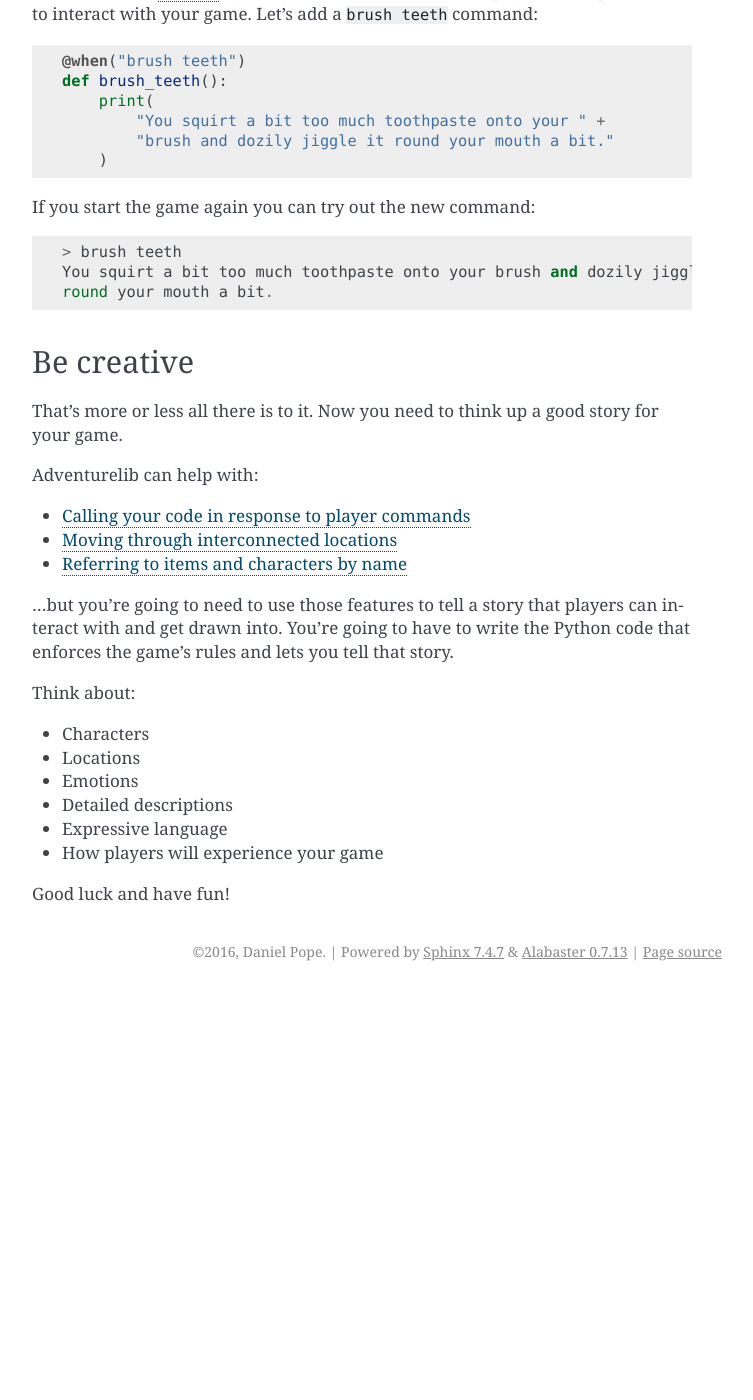
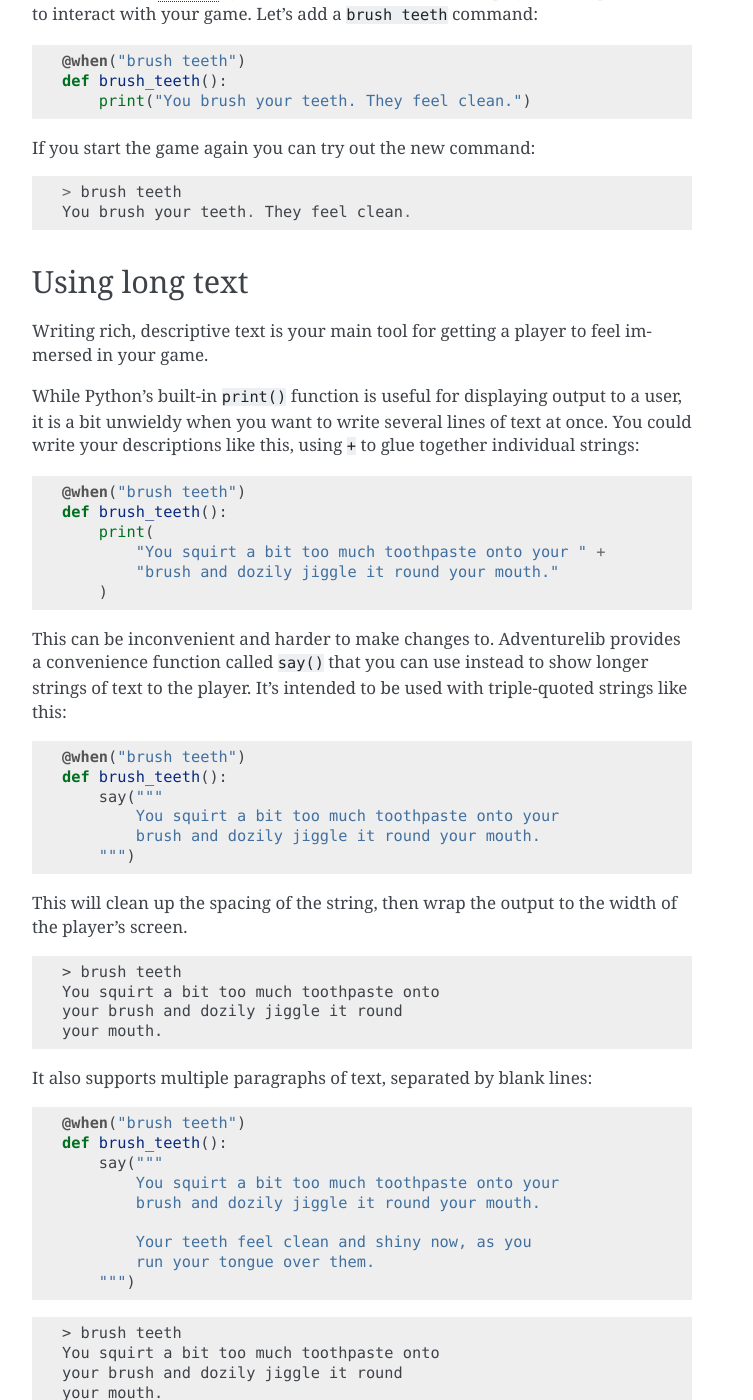
Before and after one commit to lordmauve/adventurelib, a Sphinx documentation site: the page built from doc/intro.rst, in a window 1280 px wide and 1400 px high, scrolled down 1043 px. Shown: the whole window, without its empty margins (388-1141 px from the left). Built offline with Sphinx 7.4.7, drawn with Linux system fonts in a browser that asks for light colours; before the commit the page ends 2034 px from its top, so only the background shows below that; some of the changed text lies outside the part shown.

Commit message:
Add say() function for wrapped text output

```diff
--- a/doc/intro.rst
+++ b/doc/intro.rst
@@ -54,16 +54,85 @@ command::
 
     @when("brush teeth")
     def brush_teeth():
-        print(
-            "You squirt a bit too much toothpaste onto your " +
-            "brush and dozily jiggle it round your mouth a bit."
-        )
+        print("You brush your teeth. They feel clean.")
 
 If you start the game again you can try out the new command::
 
     > brush teeth
-    You squirt a bit too much toothpaste onto your brush and dozily jiggle it
-    round your mouth a bit.
+    You brush your teeth. They feel clean.
+
+
+Using long text
+---------------
+
+Writing rich, descriptive text is your main tool for getting a player to feel
+immersed in your game.
+
+While Python's built-in ``print()`` function is useful for displaying output
+to a user, it is a bit unwieldy when you want to write several lines of text
+at once. You could write your descriptions like this, using ``+`` to glue
+together individual strings::
+
+    @when("brush teeth")
+    def brush_teeth():
+        print(
+            "You squirt a bit too much toothpaste onto your " +
+            "brush and dozily jiggle it round your mouth."
+        )
+
+This can be inconvenient and harder to make changes to. Adventurelib provides a
+convenience function called ``say()`` that you can use instead to show longer
+strings of text to the player. It's intended to be used with triple-quoted
+strings like this::
+
+    @when("brush teeth")
+    def brush_teeth():
+        say("""
+            You squirt a bit too much toothpaste onto your
+            brush and dozily jiggle it round your mouth.
+        """)
+
+This will clean up the spacing of the string, then wrap the output to the width
+of the player's screen.
+
+.. code-block:: none
+
+    > brush teeth
+    You squirt a bit too much toothpaste onto
+    your brush and dozily jiggle it round
+    your mouth.
+
+It also supports multiple paragraphs of text, separated by blank lines::
+
+    @when("brush teeth")
+    def brush_teeth():
+        say("""
+            You squirt a bit too much toothpaste onto your
+            brush and dozily jiggle it round your mouth.
+
+            Your teeth feel clean and shiny now, as you
+            run your tongue over them.
+        """)
+
+.. code-block:: none
+
+    > brush teeth
+    You squirt a bit too much toothpaste onto
+    your brush and dozily jiggle it round
+    your mouth.
+
+    Your teeth feel clean and shiny now, as
+    you run your tongue over them.
+
+You do not have to use ``say()`` over ``print()``:
+
+* ``print()`` will preserve the formatting of the strings you give it. This is
+  sometimes needed; for example, to show a pre-formatted poem, or to display
+  `ASCII art`_.
+* Use ``say()`` to make it easier to output prose, in a way that will be
+  easier for the player to read.
+
+.. _`ASCII art`: https://en.wikipedia.org/wiki/ASCII_art
 
 Be creative
 -----------
```
Also changed, not shown: adventurelib.py (+27 -0 lines), demo_game.py (+9 -9 lines), setup.py (+11 -0 lines), test_adventurelib.py (+66 -1 lines).
